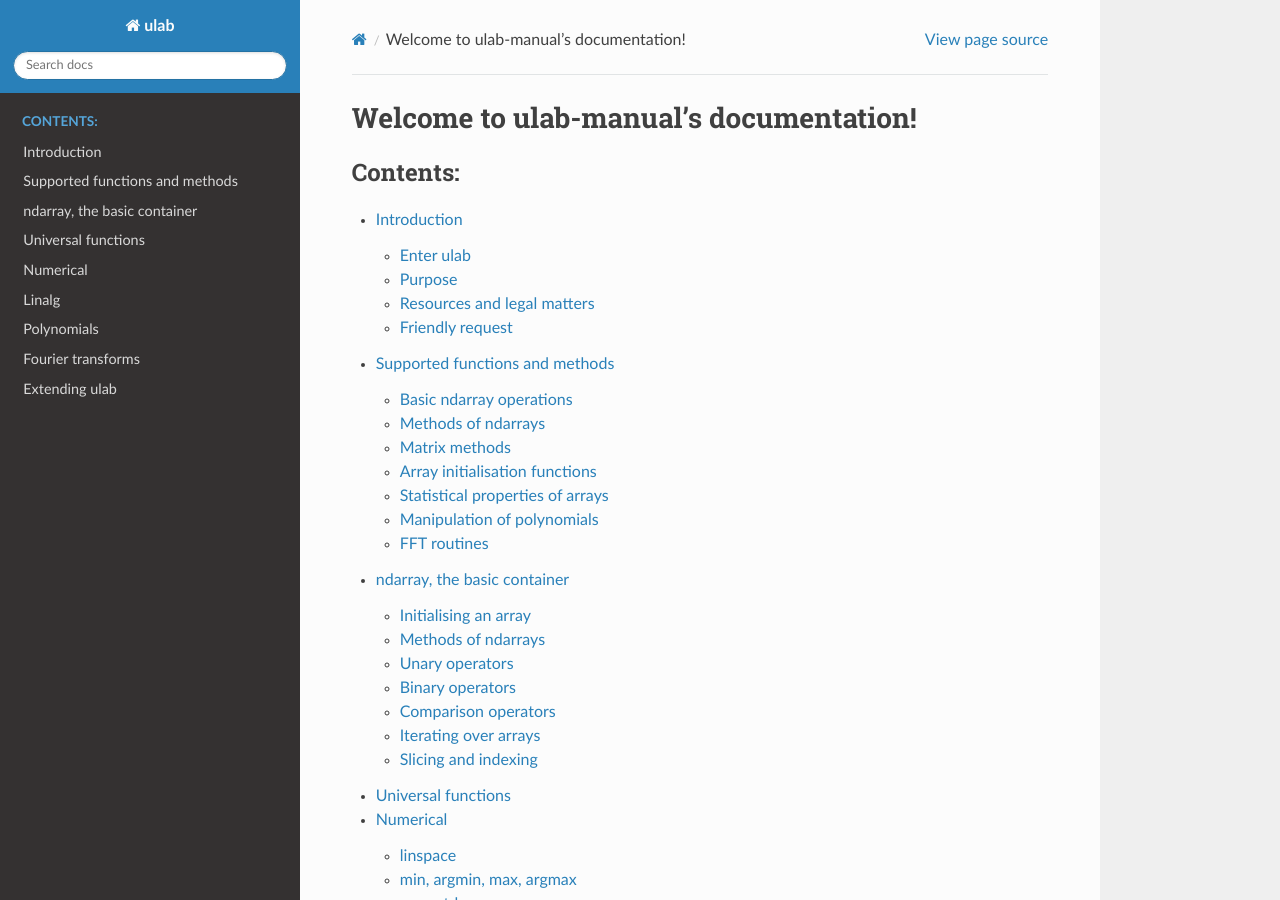
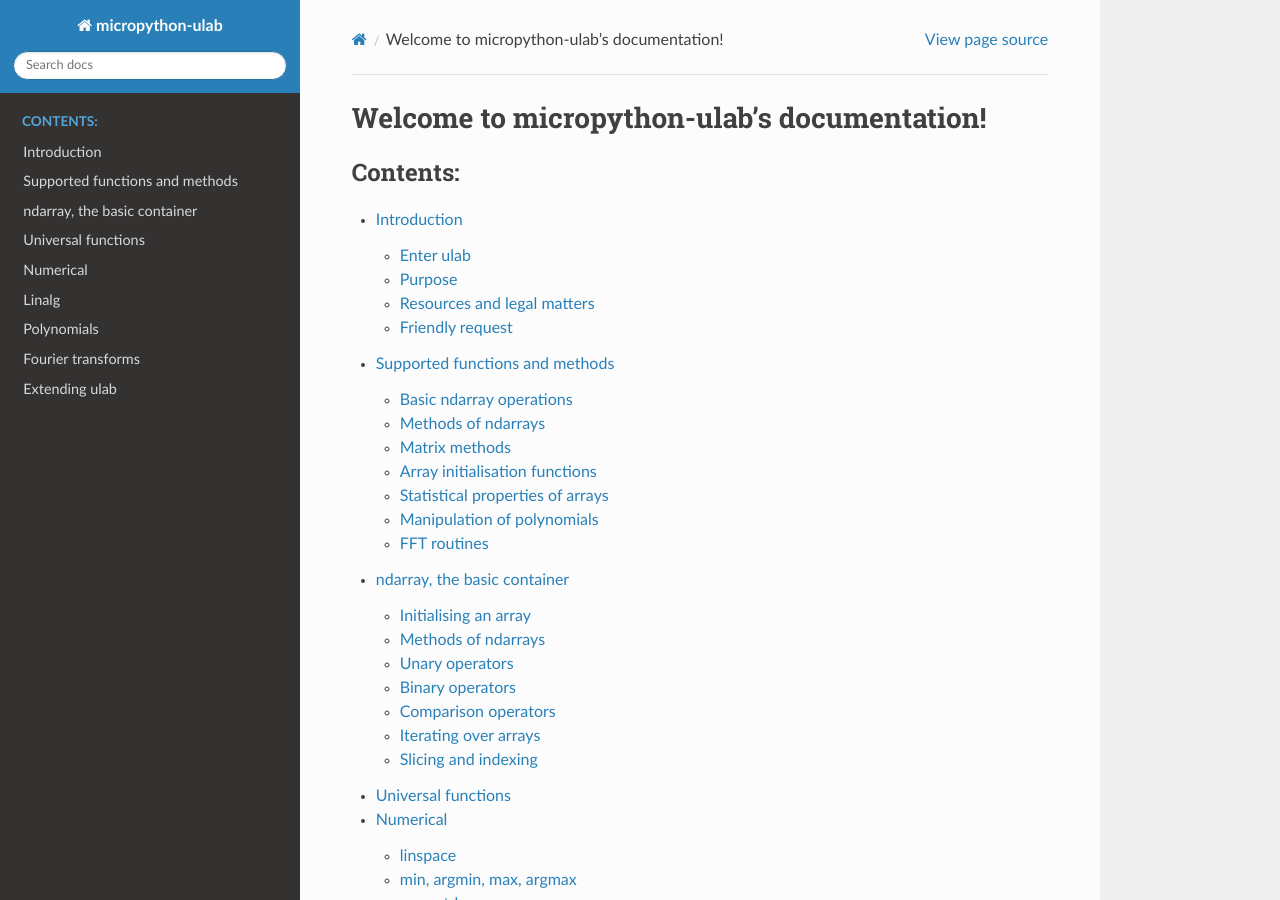
Before and after one commit to v923z/micropython-ulab, a Sphinx documentation site: the page built from docs/manual/source/index.rst, in a window 1280 px wide and 900 px high. Built offline with Sphinx 7.4.7 and the Read the Docs theme 2.0.0, drawn with Linux system fonts in a browser that asks for light colours.

Commit message:
fixed documentation title

```diff
--- a/docs/manual/source/conf.py
+++ b/docs/manual/source/conf.py
@@ -17,7 +17,7 @@
 
 # -- Project information -----------------------------------------------------
 
-project = 'ulab'
+project = 'micropython-ulab'
 copyright = '2019, Zoltán Vörös'
 author = 'Zoltán Vörös'
 
--- a/docs/manual/source/index.rst
+++ b/docs/manual/source/index.rst
@@ -3,7 +3,7 @@
    You can adapt this file completely to your liking, but it should at least
    contain the root `toctree` directive.
 
-Welcome to ulab-manual's documentation!
+Welcome to micropython-ulab's documentation!
 =======================================
 
 .. toctree::
```
Also changed, not shown: docs/ulab-manual.ipynb.
